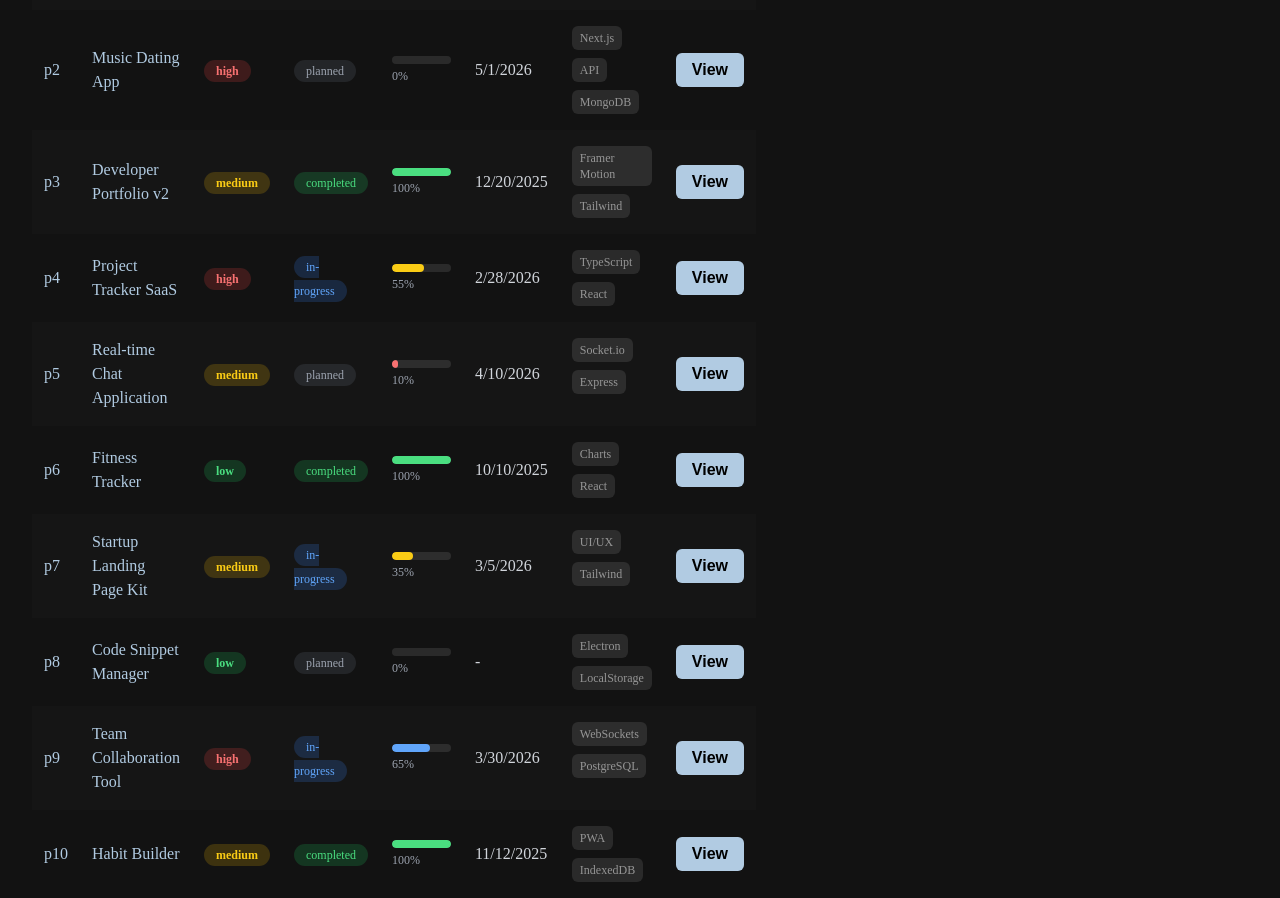
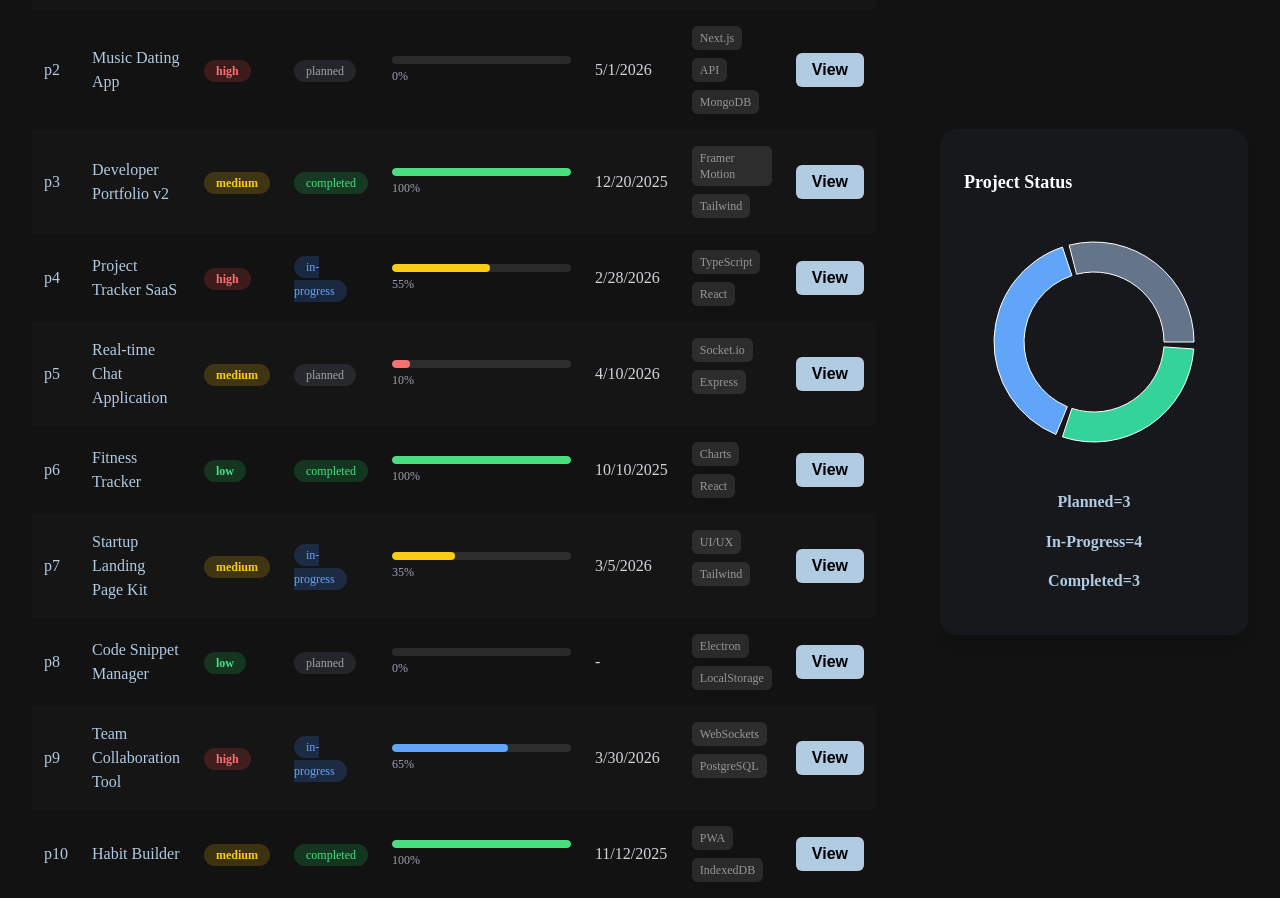
Before and after one commit to Hrisshhii/react-practice, a React (Vite) app in the folder ts-miniprojects/: page /#/project-tracker in a window 1280 px wide. Shown: the part 380-1278 px from the top of the page. Built offline with nearby package versions, Linux system fonts and the light colour scheme.

Commit message:
Adding chart to the project

```diff
--- /dev/null
+++ b/ts-miniprojects/src/Components/Project Tracker Project/ProjectStatusChart.tsx
@@ -0,0 +1,36 @@
+import { Cell, Pie, PieChart, Tooltip } from "recharts";
+import type { Project } from "./data/pt-types";
+
+const COLORS=["#64748b", "#60a5fa", "#34d399"];
+
+type Props={
+  projects: Project[];
+};
+
+const ProjectStatusChart = ({projects}:Props) => {
+  const data=[
+    {name: "Planned",value: projects.filter(p=>p.status==="planned").length},
+    {name: "In-Progress",value: projects.filter(p=>p.status==="in-progress").length},
+    {name: "Completed",value: projects.filter(p=>p.status==="completed").length}
+  ];
+  return (
+    <div className="bg-[#16181C] p-6 rounded-2xl shadow-lg">
+      <h2 className="text-white text-lg mb-4 font-semibold">Project Status</h2>
+      <PieChart width={260} height={260}>
+        <Pie data={data} innerRadius={70} outerRadius={100} paddingAngle={4} dataKey="value">
+          {data.map((_,i)=>(
+            <Cell key={i} fill={COLORS[i]} />
+          ))}
+        </Pie>
+        <Tooltip/>
+      </PieChart>
+      <div>
+        {data.map((d,i)=>(
+          <h4 key={i} className="text-[#b1cbe2] text-center">{d.name}={d.value}</h4>
+        ))}
+      </div>
+    </div>
+  )
+}
+
+export default ProjectStatusChart
--- a/ts-miniprojects/src/Components/Project Tracker Project/ProjectTable.tsx
+++ b/ts-miniprojects/src/Components/Project Tracker Project/ProjectTable.tsx
@@ -1,4 +1,5 @@
 import type { Project } from "./data/pt-types"
+import ProjectStatusChart from "./ProjectStatusChart";
 
 type Props={
   projects:Project[];
@@ -6,8 +7,8 @@ type Props={
 
 const ProjectTable = ({projects}:Props) => {
   return (
-    <div className="w-full overflow-x-auto px-4 sm:px-8 mt-6">
-      <table className="w-[50%] border-collapse text-left text-sm sm:text-base">
+    <div className="flex flex-col sm:flex-row gap-8 items-center px-4 sm:px-8 mt-6">
+      <table className="flex-1 border-collapse text-left text-sm sm:text-base">
         <thead className="bg-white/[0.03] backdrop-blur-md">
           <tr className="text-gray-300">
             <th className="py-4 px-3">ID</th>
@@ -78,6 +79,8 @@ const ProjectTable = ({projects}:Props) => {
           ))}
         </tbody>
       </table>
+      <div className="shrink-0"></div>
+      <ProjectStatusChart projects={projects}/>
     </div>
   )
 }
```
